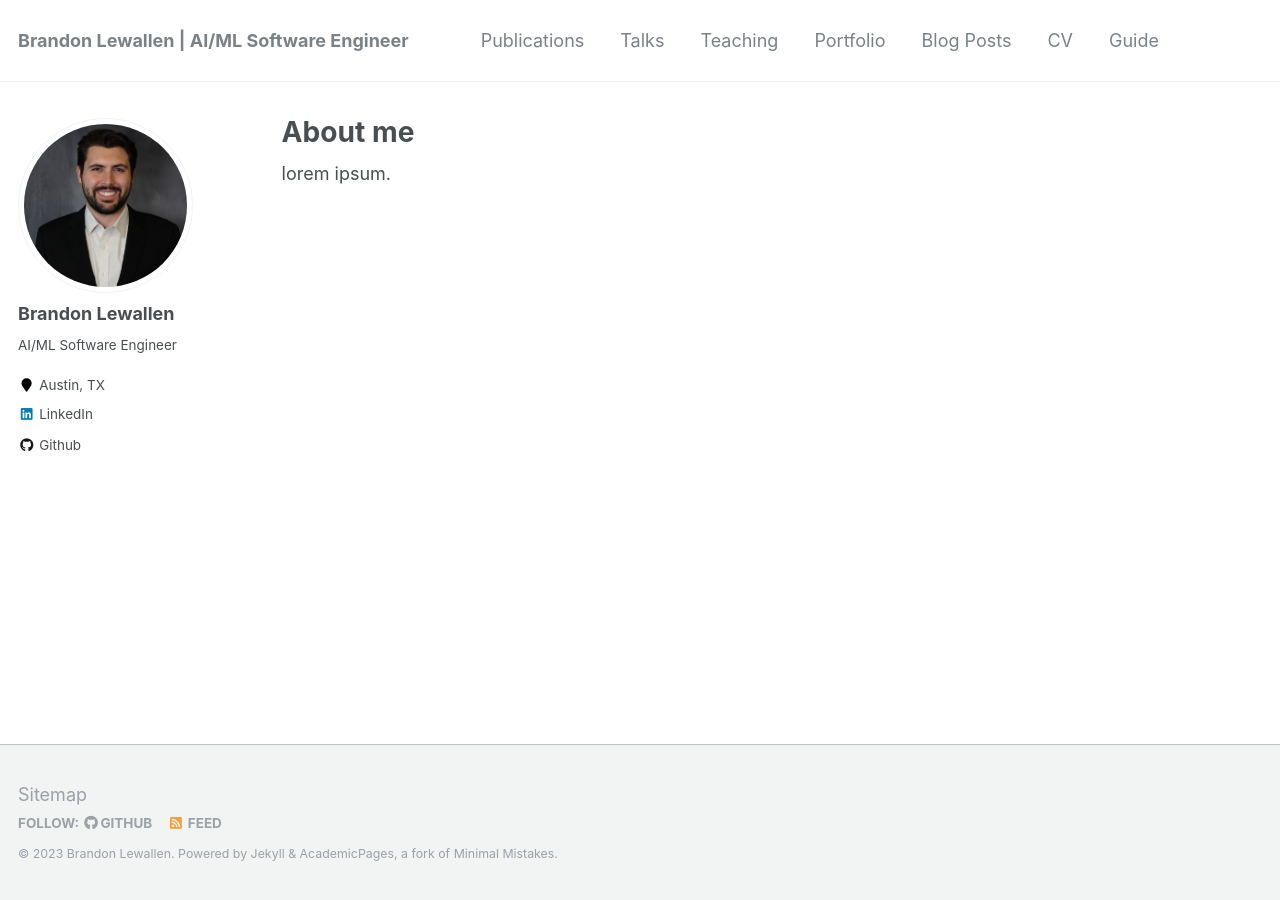
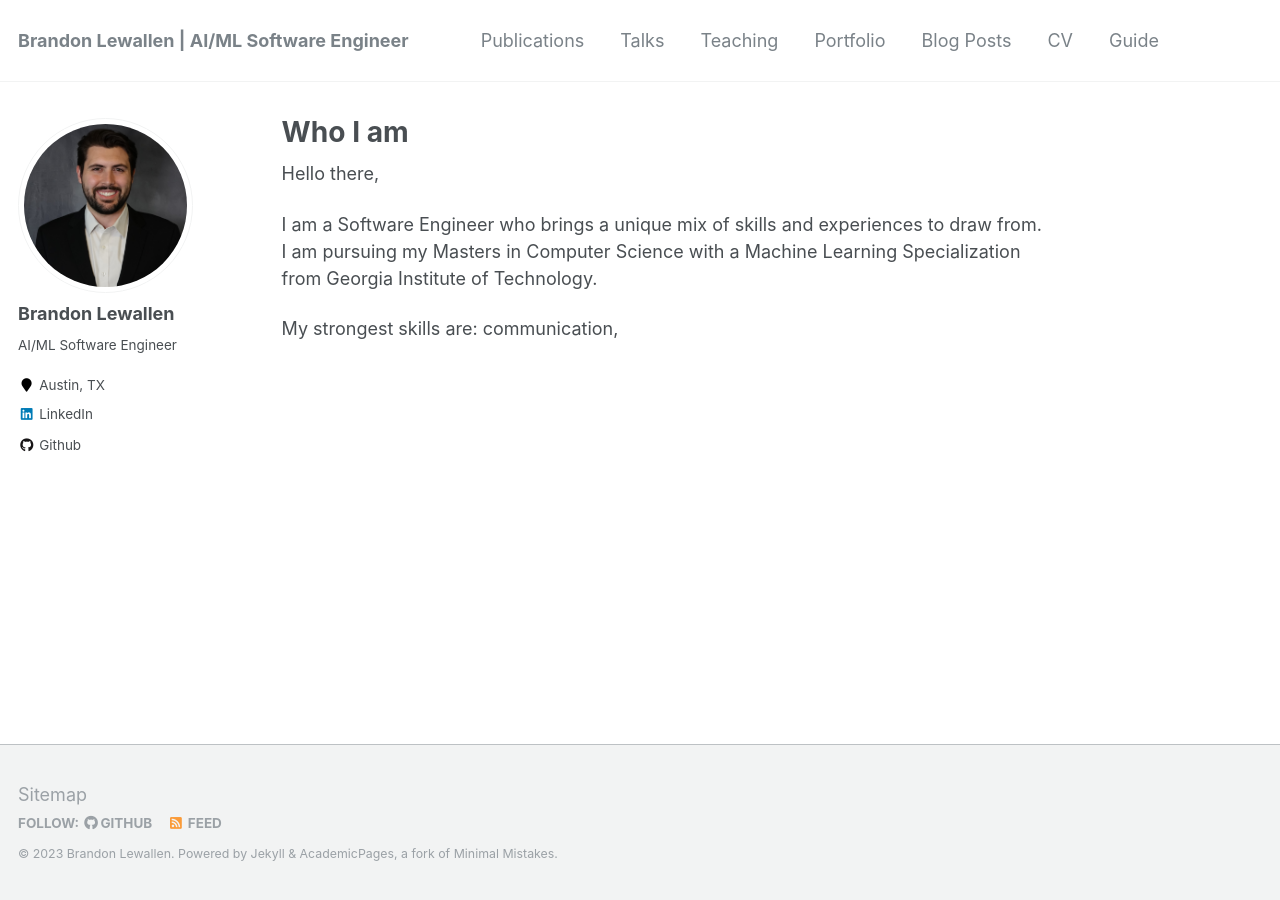
Before and after one commit to lewallenbrandon/lewallenbrandon.github.io, a Jekyll site: the page built from _pages/about.md, in a window 1280 px wide. Built offline with Jekyll 4.4.1, drawn with Linux system fonts in a browser that asks for light colours.

Commit message:
update site info

```diff
--- a/_pages/about.md
+++ b/_pages/about.md
@@ -1,11 +1,15 @@
 ---
 permalink: /
-title: "About me"
-excerpt: "About me"
+title: "Who I am"
+excerpt: "Who I am"
 author_profile: true
 redirect_from:
   - /about/
   - /about.html
 ---
 
-lorem ipsum.
+Hello there,
+
+I am a Software Engineer who brings a unique mix of skills and experiences to draw from. I am pursuing my Masters in Computer Science with a Machine Learning Specialization from Georgia Institute of Technology.
+
+My strongest skills are: communication,
```
